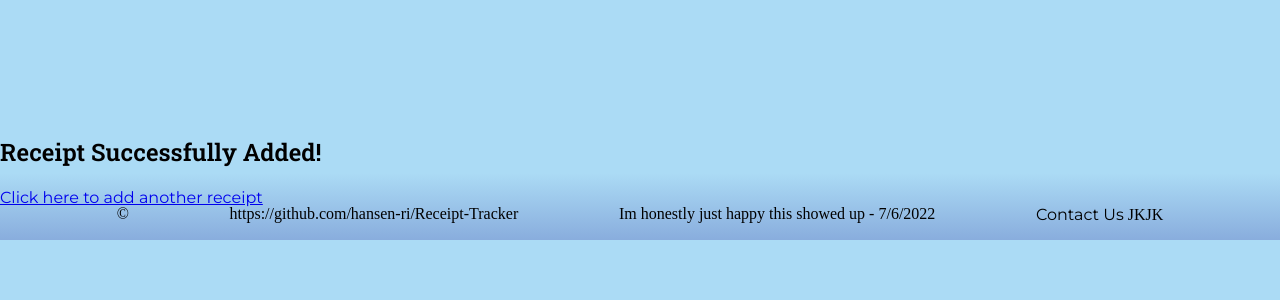
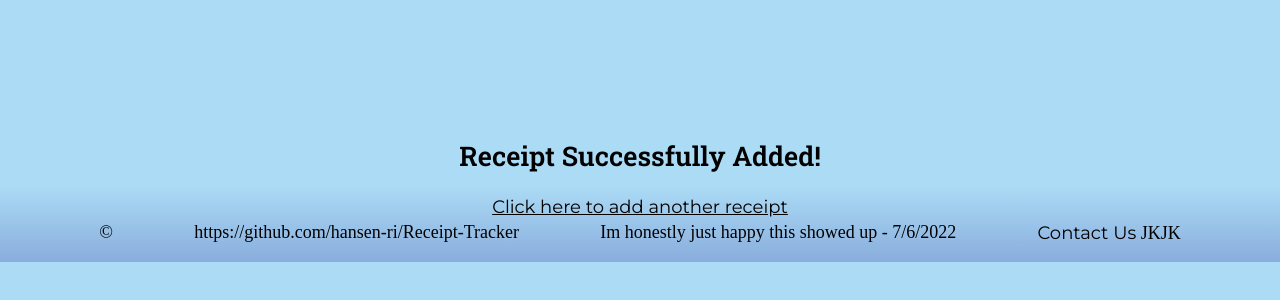
Before and after one commit to hansen-ri/Receipt-Tracker, a website: page add-success.html in a window 1280 px wide. Shown: the part 22-322 px from the top of the page. Drawn offline with Linux system fonts and the light colour scheme; files that its build step writes are made by us from their sources.

Commit message:
receipt form as good as it is going to get rn

```diff
--- a/add-success.html
+++ b/add-success.html
@@ -4,7 +4,7 @@
     <meta charset="UTF-8">
     <meta http-equiv="X-UA-Compatible" content="IE=edge">
     <meta name="viewport" content="width=device-width, initial-scale=1.0">
-    <link rel="stylesheet" href="general.css">
+    <link rel="stylesheet" href="styles/general.css">
     <script src="scripts/index.js" type="module"></script>
     <title>Success | Receipt Tracker</title>
 </head>
--- a/scripts/add.js
+++ b/scripts/add.js
@@ -26,7 +26,11 @@ function imageConvert() {
 
       reader.addEventListener("load", function () {
         // convert image file to base64 string
+        // let inputValue = document.querySelector("input[type=file]");
+        // inputValue.setAttribute('value', reader.result);
         image.src = reader.result;
+
+        console.log(reader.result);
       }, false);
 
       if (file) {
--- a/styles/general.css
+++ b/styles/general.css
@@ -9,6 +9,7 @@
 
 body {
     margin: 0;
+    font-size: 18px;
 }
 
 header {
@@ -213,7 +214,25 @@ nav {
 .add-main section img {
     max-width: 50%;
 }
+#addReceiptBtn {
+    padding: 2em;
+    /* font-size: ; */
+}
 
+/* ---------------- SUCCESS PAGE ------------------ */
+
+.success-main{
+    text-align: center;
+    margin: auto;
+}
+
+.success-main p a:hover{
+    color: white;
+}
+
+.success-main p a{
+    color: black;
+}
 
 
 
```
Also changed, not shown: add.html (+2 -1 lines).
